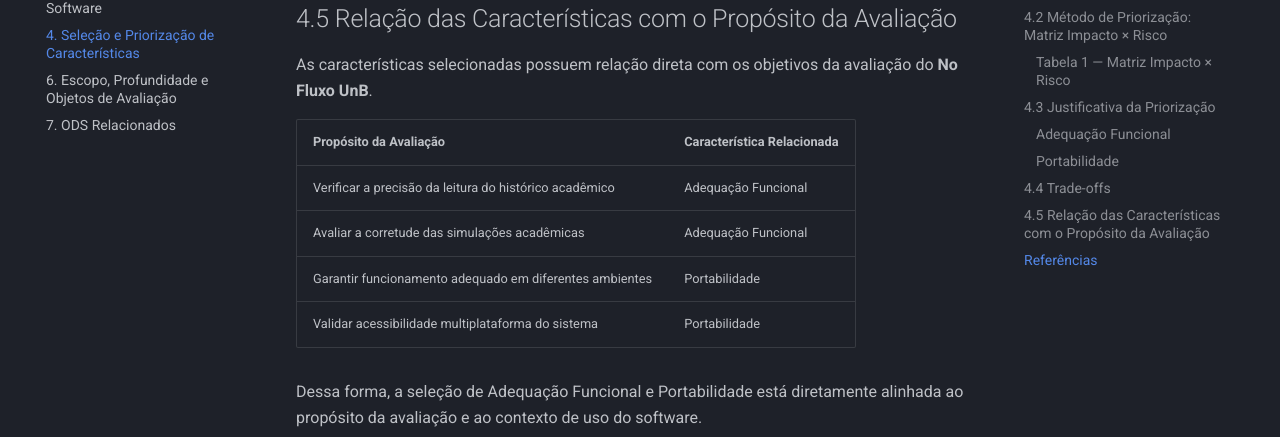
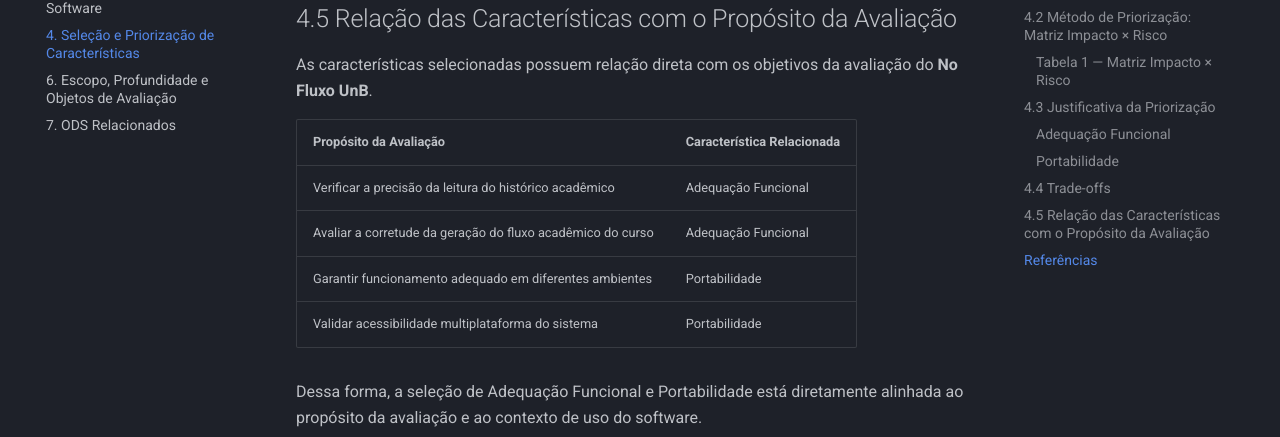
Before and after one commit to FCTE-Qualidade-de-Software-1/2026-1_T01_HEDY_LAMAR, an MkDocs documentation site: the page built from docs/fase1/04_selecao_e_priorizacao_de_caracteristicas.md, in a window 1280 px wide and 900 px high, scrolled down 3754 px. Shown: the part 166-603 px from the top of the window. Built offline with MkDocs 1.6.1 and Material for MkDocs 9.7.7, drawn with Linux system fonts in a browser that asks for light colours; comment, search, counter and statistics services are not loaded.

Commit message:
fix: update description for academic flow generation in evaluation table

```diff
--- a/docs/fase1/04_selecao_e_priorizacao_de_caracteristicas.md
+++ b/docs/fase1/04_selecao_e_priorizacao_de_caracteristicas.md
@@ -116,7 +116,7 @@ As características selecionadas possuem relação direta com os objetivos da av
 | Propósito da Avaliação | Característica Relacionada |
 |---|---|
 | Verificar a precisão da leitura do histórico acadêmico | Adequação Funcional |
-| Avaliar a corretude das simulações acadêmicas | Adequação Funcional |
+| Avaliar a corretude da geração do fluxo acadêmico do curso | Adequação Funcional |
 | Garantir funcionamento adequado em diferentes ambientes | Portabilidade |
 | Validar acessibilidade multiplataforma do sistema | Portabilidade |
 
```
